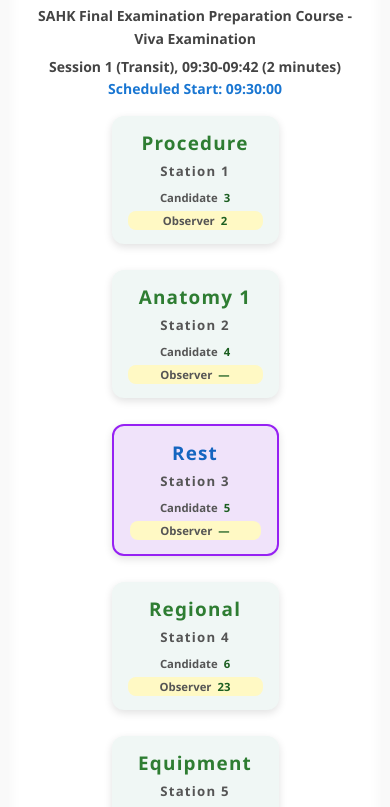
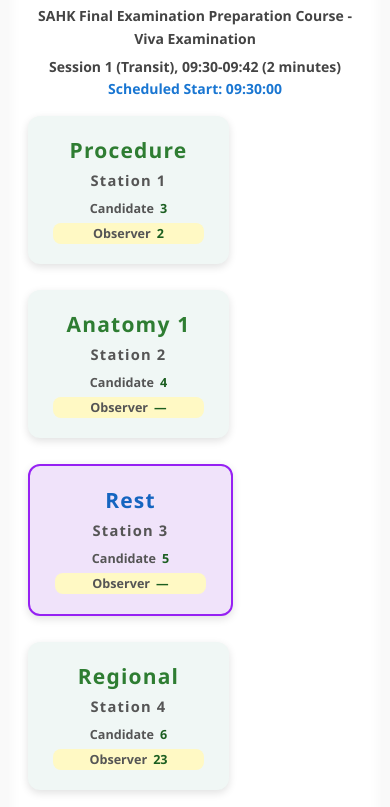
Before and after one commit to lauhonwaiabc/sahk-exam-timer, a plain HTML site: page OSCE_timer_am.htm in a window 390 px wide. Shown: the part 596-1403 px from the top of the page. Drawn offline with Linux system fonts and the light colour scheme.

Commit message:
Update timer_style.css

```diff
--- a/timer_style.css
+++ b/timer_style.css
@@ -371,18 +371,17 @@ button:hover:not(:disabled) {
     #tableModeContainer,
     #stationModeContainer,
     #candidateModeContainer {
+        max-width: 100%; /* Allow full width */
         gap: 12px;
-        max-width: 50%;
+        justify-content: flex-start; /* Align left for better UX */
     }
 
     .viva-box,
     .osce-box,
     .candidate-cell {
-        width: 150px;
-        flex: 1 1 140px;
-        padding: 14px 16px;
-        box-sizing: border-box;
-        font-size: 0.9em;
+        flex: 0 0 calc(50% - 16px);
+        width: calc(50% - 16px);
+        margin-bottom: 14px;
     }
 
     .viva-title,
```
